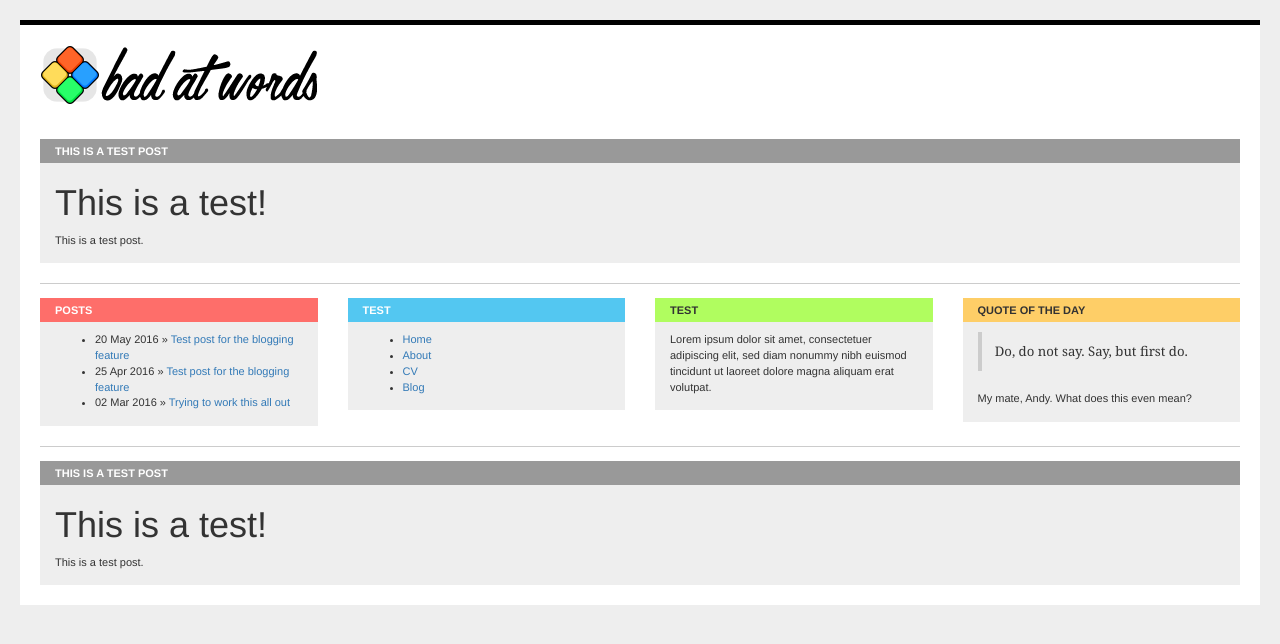
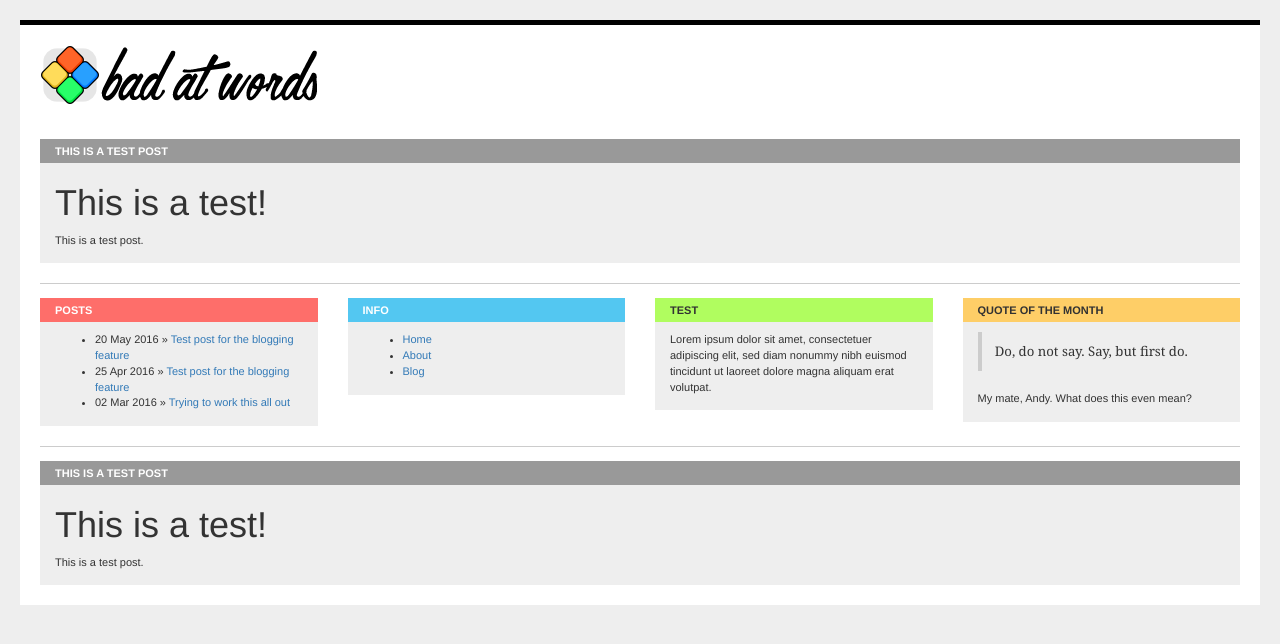
Before and after one commit to davidgitstuff/davidgitstuff.github.io, a Jekyll site: the page built from index.html, in a window 1280 px wide. Shown: the top 644 px of the page. Built offline with Jekyll 4.4.1, drawn with Linux system fonts in a browser that asks for light colours.

Commit message:
update default layout
update default layout

```diff
--- a/_layouts/default.html
+++ b/_layouts/default.html
@@ -61,12 +61,11 @@
 
         <div class="col-md-3">
           <div class="col-md-12 greybox">
-            <h2 class="colblue">TEST</h2>
+            <h2 class="colblue">info</h2>
 						<nav>
               <ul>
                   <li><a href="/">Home</a></li>
                   <li><a href="/about">About</a></li>
-                  <li><a href="/cv">CV</a></li>
                   <li><a href="/blog">Blog</a></li>
               </ul>
             </nav>
@@ -86,7 +85,7 @@
 
         <div class="col-md-3">
           <div class="col-md-12 greybox">
-            <h2 class="colyellow">QUOTE OF THE DAY</h2>
+            <h2 class="colyellow">quote of the month</h2>
             <blockquote>
               Do, do not say. Say, but first do.
             </blockquote>
```
